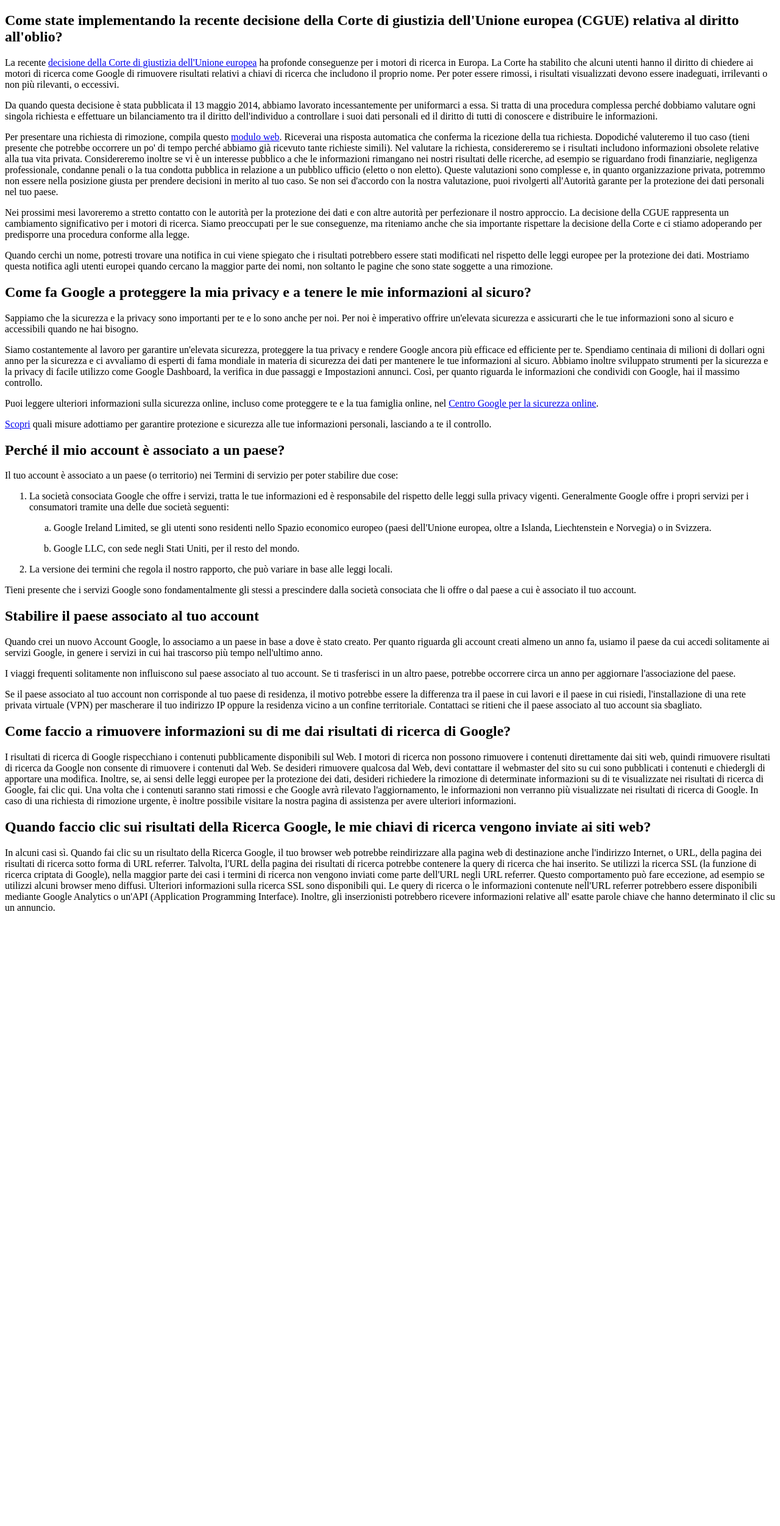
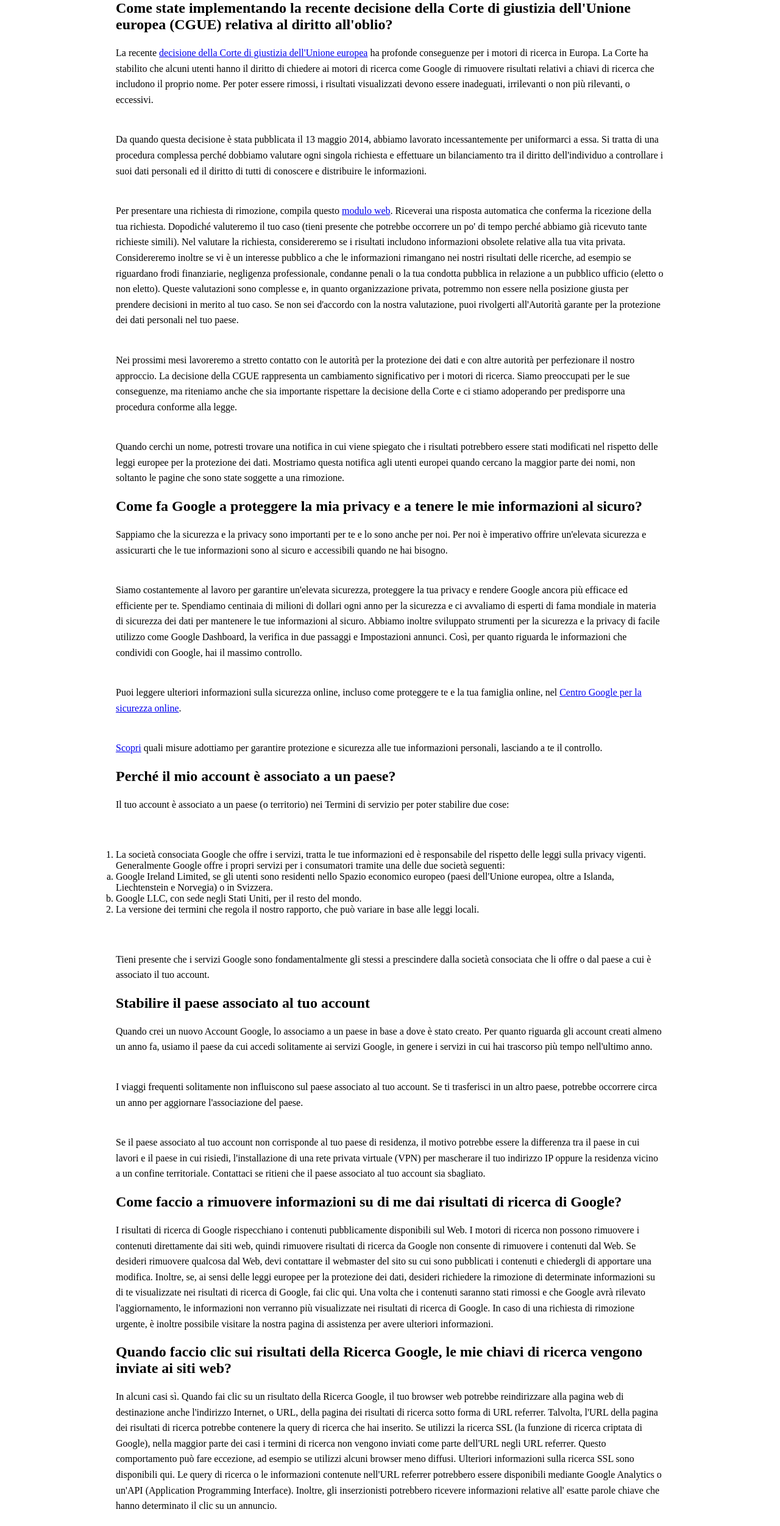
Before and after one commit to Emanuele-Cannone/php-google-faq, a PHP site: page / in a window 1280 px wide. Shown: the whole page at 61% size. Before the commit the page ends 1494 px from the top, so only its background shows below. Run offline with PHP 8.4, Linux system fonts and the light colour scheme.

Commit message:
problema tag ol

```diff
--- a/index.php
+++ b/index.php
@@ -27,10 +27,21 @@
             'title' => 'Perché il mio account è associato a un paese?',
             'descriptions' => [
                 'description_1' => 'Il tuo account è associato a un paese (o territorio) nei Termini di servizio per poter stabilire due cose:',
-                'description_2' => '<ol> <li> La società consociata Google che offre i servizi, tratta le tue informazioni ed è responsabile del rispetto delle leggi sulla privacy vigenti. Generalmente Google offre i propri servizi per i consumatori tramite una delle due società seguenti: </li>',
-                'description_3' => '<ol type="a"> <li> Google Ireland Limited, se gli utenti sono residenti nello Spazio economico europeo (paesi dell\'Unione europea, oltre a Islanda, Liechtenstein e Norvegia) o in Svizzera. </li>',
-                'description_4' => '<li> Google LLC, con sede negli Stati Uniti, per il resto del mondo. </li> </ol>',
-                'description_5' => '<li> La versione dei termini che regola il nostro rapporto, che può variare in base alle leggi locali.</li> </ol> ',
+                'description_2' =>
+                ' <ol>
+
+                    <li> La società consociata Google che offre i servizi, tratta le tue informazioni ed è responsabile del rispetto delle leggi sulla privacy vigenti. Generalmente Google offre i propri servizi per i consumatori tramite una delle due società seguenti: </li>
+
+                    <ol type="a">
+
+                        <li> Google Ireland Limited, se gli utenti sono residenti nello Spazio economico europeo (paesi dell\'Unione europea, oltre a Islanda, Liechtenstein e Norvegia) o in Svizzera. </li>
+                        <li> Google LLC, con sede negli Stati Uniti, per il resto del mondo. </li>
+
+                    </ol>
+
+                    <li> La versione dei termini che regola il nostro rapporto, che può variare in base alle leggi locali.</li>
+
+                </ol> ',
                 'description_6' => 'Tieni presente che i servizi Google sono fondamentalmente gli stessi a prescindere dalla società consociata che li offre o dal paese a cui è associato il tuo account.'
             ]
         ],
@@ -67,10 +78,15 @@
     <meta charset="UTF-8">
     <meta http-equiv="X-UA-Compatible" content="IE=edge">
     <meta name="viewport" content="width=device-width, initial-scale=1.0">
-    <title>Document</title>
+    <link rel="stylesheet" href="style.css">
+    <title>Domande frequenti - Privacy e termini - google</title>
 </head>
 <body>
 
+    <header></header>
+
+    <main>
+        <div class="contenitore">
 
             <?php foreach ($faq as $value) { ?>
 
@@ -87,6 +103,12 @@
 
             <?php }?>
 
+        </div>
+
+
+    </main>
+
+    <footer></footer>
 
 
 
--- /dev/null
+++ b/style.css
@@ -0,0 +1,16 @@
+*{
+    padding: 0;
+    margin: 0;
+    box-sizing: border-box;
+}
+
+.contenitore{
+    width: 100%;
+    max-width: 900px;
+    margin: auto;
+}
+
+p{
+    line-height: 1.6;
+    padding: 20px 0;
+}
```
Lines whose indentation alone changed are shown as unchanged.
